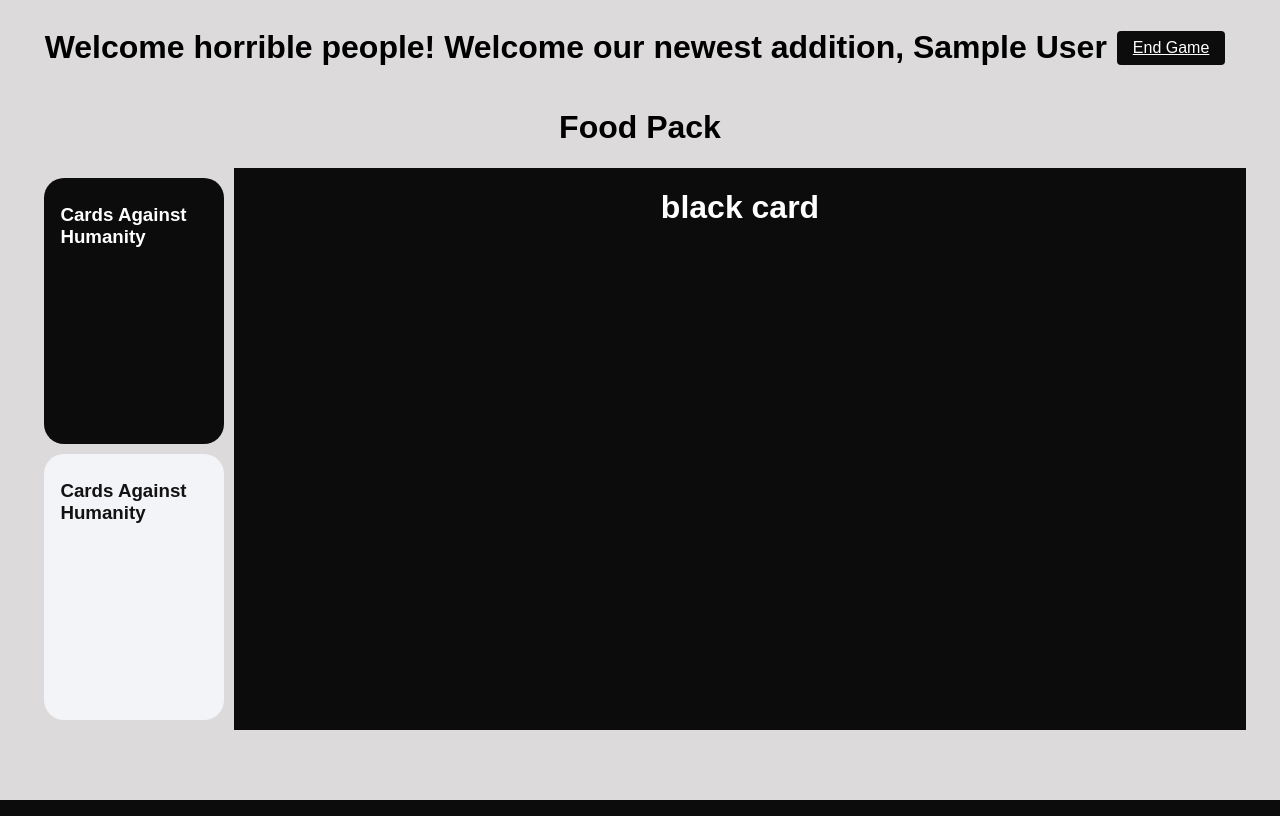
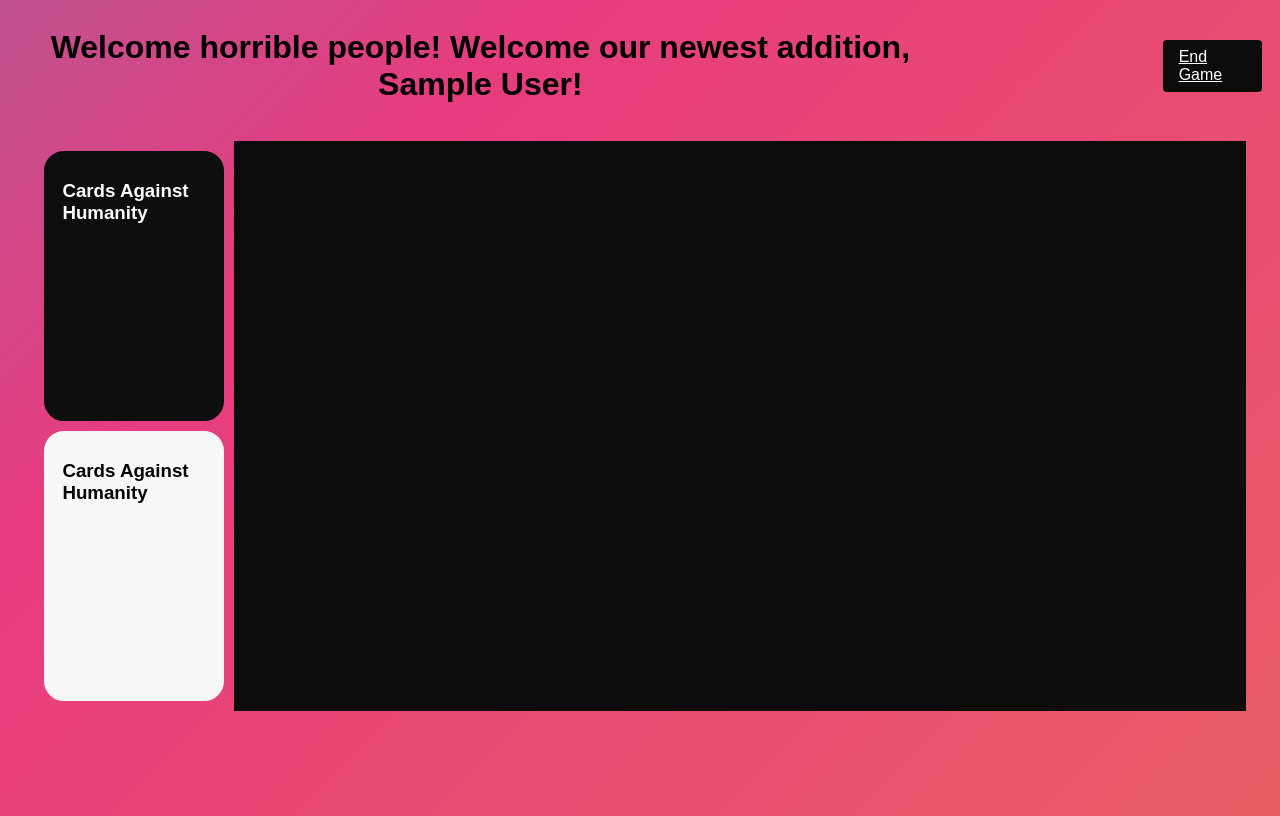
Before and after one commit to dyslecixdev/Cards-Against-Humanity, a Flask app: page /dashboard in a window 1280 px wide. Run offline with Flask 2, Linux system fonts and the light colour scheme; the visitor is signed in with stand-in values (Sample User, id 1); some web fonts are replaced.

Commit message:
final 10/20/21 commit

```diff
--- a/flask_app/static/css/style.css
+++ b/flask_app/static/css/style.css
@@ -1,14 +1,34 @@
 /*Cards @dashboard.html*/
+
 .flex{
   display: flex;
   justify-content: center;
 }
+
 .dash {
   font-family: 'Basic', sans-serif;
-    background-color: rgb(220, 218, 218);
+	background: linear-gradient(-45deg, #ee7752, #e73c7e, #23a6d5, #23d5ab);
+	background-size: 400% 400%;
+	animation: gradient 15s ease infinite;
+	height: 100vh;
+  padding: 0px;
 }
+
+@keyframes gradient {
+	0% {
+		background-position: 0% 50%;
+	}
+	50% {
+		background-position: 100% 50%;
+	}
+	100% {
+		background-position: 0% 50%;
+	}
+}
+
 .dash h1 {
   text-align: center;
+  margin-right: 200px;
 }
 
 .navbar {
@@ -19,7 +39,8 @@
   width: 200px;
 }
 
-  .black { /*Black cards*/
+/*Black cards*/
+.black {
   background-color: black;
   border: 2px solid black;
   border-radius: 20px;
@@ -28,7 +49,8 @@
   margin: 10px;
 }
 
-  .white { /*White cards*/
+/*White cards*/
+.white {
   background-color: white;
   border: 2px solid black;
   border-radius: 20px;
@@ -54,6 +76,34 @@
   width: 80%;
 }
 
+/* the hand */
+.hand {
+  position: absolute;
+  margin: 0% 5% 0% 20%;
+  bottom: 2px;
+  height: 300px;
+}
+
+.hand_card {
+  width: 150px;
+  margin-left: 10px;
+  border: 2px solid #f3f5f5;
+  background-color: #f6f8f8;
+  border-radius: 20px;
+  color: rgb(3, 3, 3);
+  transition: .3s;
+  text-align: left;
+}
+
+.hand_card:hover {
+  box-shadow: 8px -8px #960b96;
+  transition: .3s;
+}
+
+.hand_card h3{
+  margin-bottom: 35px;
+}
+
 /* rainbow button */
 .rainbow{
   background-color: #0c0c0c;
@@ -74,6 +124,7 @@
   border-radius: 20px;
   margin: 10px;
 }
+
 .rainbow_white{
   background-color: #f2f4f7;
   border-radius: 4px;
@@ -108,9 +159,43 @@
   animation:slidebg 2s linear infinite;
 }
 
-
 @keyframes slidebg {
   to {
     background-position:40vw;
   }
 }
+
+.button-b {
+  border: 2px solid #0d0e0e;
+  background-color: #0d0e0e;
+  border-radius: 20px;
+  color: rgb(252, 252, 252);
+  transition: .3s;
+  padding: 8px 16px;
+  height: 250px;
+  margin: 10px;
+}
+
+.button-b:hover {
+  box-shadow: -8px 8px #ffffff;
+  transition: .3s;
+}
+
+.button-w {
+  border: 2px solid #f3f5f5;
+  background-color: #f6f8f8;
+  border-radius: 20px;
+  color: rgb(3, 3, 3);
+  transition: .3s;
+  padding: 8px 16px;
+  height: 250px;
+  margin: 10px;
+}
+
+.button-w:hover {
+  box-shadow: -8px 8px #181718;
+  transition: .3s;
+}
+
+/* Fix absolute position on white cards.
+Anchor to bottom of browser. */
--- a/flask_app/static/js/Cah.js
+++ b/flask_app/static/js/Cah.js
@@ -1,7 +1,7 @@
 export const Cah =
 [
   {
-    "name": "Food Pack",
+    "name": "Main",
     "white": [
       {
         "text": "A belly full of hard-boiled eggs.",
@@ -20,7 +20,7 @@
         "pack": 0
       },
       {
-        "text": "Being emotionally and physically dominated by Gordon Ramsay.",
+        "text": "Being psychologically scarred by Gordon Ramsay.",
         "pack": 0
       },
       {
@@ -40,7 +40,7 @@
         "pack": 0
       },
       {
-        "text": "Jizz Twinkies.",
+        "text": "Mustard Twinkies.",
         "pack": 0
       },
       {
@@ -88,7 +88,7 @@
         "pack": 0
       },
       {
-        "text": "The hot dog I put in my vagina ten days ago.",
+        "text": "The hot dog I put in my butthole ten days ago.",
         "pack": 0
       },
       {
@@ -96,47 +96,9 @@
         "pack": 0
       },
       {
-        "text": "What to do with all of this chocolate on my penis.",
-        "pack": 0
-      }
-    ],
-    "black": [
-      {
-        "text": "Aw babe, your burbs smell like _.",
-        "pick": 1,
+        "text": "What to do with all of this chocolate on my face.",
         "pack": 0
       },
-      {
-        "text": "Don`t fear failure fear _",
-        "pick": 1,
-        "pack": 0
-      },
-      {
-        "text": "Excuse me, waiter. Could you take this back? This soup tastes like _.",
-        "pick": 1,
-        "pack": 0
-      },
-      {
-        "text": "I'm Bobby Flay, and if you can't stand _. get out of the kitchen!",
-        "pick": 1,
-        "pack": 0
-      },
-      {
-        "text": "It's not delivery. It's _.",
-        "pick": 1,
-        "pack": 0
-      },
-      {
-        "text": "Now on Netflix: Jiro Dreams Of _.",
-        "pick": 1,
-        "pack": 0
-      }
-    ],
-    "official": true
-  },
-  {
-    "name": "Geek Pack",
-    "white": [
       {
         "text": "A fully-dressed female videogame character.",
         "pack": 1
@@ -146,7 +108,7 @@
         "pack": 1
       },
       {
-        "text": "A homemade, cum-stained Star Trek Uniform.",
+        "text": "A homemade, sweat-stained Star Trek Uniform.",
         "pack": 1
       },
       {
@@ -174,10 +136,6 @@
         "pack": 1
       },
       {
-        "text": "Getting bitten by a radioactive spider and then battling leukimia for 30 years.",
-        "pack": 1
-      },
-      {
         "text": "KHAAAAAAAAN!",
         "pack": 1
       },
@@ -186,7 +144,7 @@
         "pack": 1
       },
       {
-        "text": "Offering sexual favors for an ore and a sheep.",
+        "text": "Offering your only child for an ore and a sheep.",
         "pack": 1
       },
       {
@@ -198,7 +156,7 @@
         "pack": 1
       },
       {
-        "text": "Ser Jorah Mormont's cerulean-blue balls.",
+        "text": "Flynn's insatiable bloodlust.",
         "pack": 1
       },
       {
@@ -206,7 +164,7 @@
         "pack": 1
       },
       {
-        "text": "Stuffing my balls into a Sega Genesis and pressing the power button.",
+        "text": "Forcing my tongue into a Sega Genesis and pressing the power button.",
         "pack": 1
       },
       {
@@ -214,11 +172,11 @@
         "pack": 1
       },
       {
-        "text": "Tapping Serra Angel.",
+        "text": "Muhammad's seventh visit to the Starbucks restroom.",
         "pack": 1
       },
       {
-        "text": "The Cock Ring of Alacrity.",
+        "text": "One ring to rule them all.",
         "pack": 1
       },
       {
@@ -232,9 +190,132 @@
       {
         "text": "Yoshi's huge egg-laying cloaca.",
         "pack": 1
+      },
+      {
+        "text": "A picture of Sean Connery shirtless",
+        "pack": 2
+      },
+      {
+        "text": "A hazmat suit full of farts.",
+        "pack": 2
+      },
+      {
+        "text": "A misty room full of glistening egg sacs.",
+        "pack": 2
+      },
+      {
+        "text": "A planet-devouring space worm named Pablo.",
+        "pack": 2
+      },
+      {
+        "text": "A protagonist with no qualities.",
+        "pack": 2
+      },
+      {
+        "text": "An alternate history where Hitler was gay but he still killed all those people.",
+        "pack": 2
+      },
+      {
+        "text": "Beep beep boop beep boop.",
+        "pack": 2
+      },
+      {
+        "text": "Cheerful organ-harvesting robots.",
+        "pack": 2
+      },
+      {
+        "text": "Cosmic bowling.",
+        "pack": 2
+      },
+      {
+        "text": "Tyler's wind tunnel torture technique.",
+        "pack": 2
+      },
+      {
+        "text": "Frantically writing equations on a chalkboard.",
+        "pack": 2
+      },
+      {
+        "text": "Funkified aliens from the planet Groovius.",
+        "pack": 2
+      },
+      {
+        "text": "Going too far with science and bad things happening.",
+        "pack": 2
+      },
+      {
+        "text": "How great of a movie Men In Black was.",
+        "pack": 2
+      },
+      {
+        "text": "Laying thousands of eggs in a man's colon.",
+        "pack": 2
+      },
+      {
+        "text": "Realizing every person's average age in heaven is sixty.",
+        "pack": 2
+      },
+      {
+        "text": "Nine seasons of sexual tension with David Duchovny.",
+        "pack": 2
+      },
+      {
+        "text": "That girl from the Hunger Games.",
+        "pack": 2
+      },
+      {
+        "text": "The dystopia we're living in right now.",
+        "pack": 2
+      },
+      {
+        "text": "The ending of Lost.",
+        "pack": 2
+      },
+      {
+        "text": "Christian's zoom lagging...again.",
+        "pack": 2
+      },
+      {
+        "text": "Chewbacca's dingleberries.",
+        "pack": 2
+      },
+      {
+        "text": "Tickling the ivory keys.",
+        "pack": 2
       }
     ],
+
     "black": [
+      {
+        "text": "Aw babe, your burps smell like _.",
+        "pick": 1,
+        "pack": 0
+      },
+      {
+        "text": "Don`t fear failure, fear _",
+        "pick": 1,
+        "pack": 0
+      },
+      {
+        "text": "Excuse me, waiter. Could you take this back? This soup tastes like _.",
+        "pick": 1,
+        "pack": 0
+      },
+      {
+        "text": "I'm Bobby Flay, and if you can't stand _. get out of the kitchen!",
+        "pick": 1,
+        "pack": 0
+      },
+      {
+        "text": "It's not delivery. It's _.",
+        "pick": 1,
+        "pack": 0
+      },
+      {
+        "text": "Now on Netflix: Jiro Dreams Of _.",
+        "pick": 1,
+        "pack": 0
+      },
       {
         "text": "_ is way better in _ mode.",
         "pick": 2,
@@ -261,110 +342,10 @@
         "pack": 1
       },
       {
-        "text": "What's the latest bullshit that's troubling this quaint fantasy town?",
+        "text": "What's the latest gossip that's troubling this quaint fantasy town?",
         "pick": 1,
         "pack": 1
-      }
-    ],
-    "official": true
-  },
-  {
-    "name": "Sci-Fi Pack",
-    "white": [
-      {
-        "text": "[A picture of Sean Connery in the movie Zardoz]",
-        "pack": 2
       },
-      {
-        "text": "A hazmat suit full of farts.",
-        "pack": 2
-      },
-      {
-        "text": "A misty room full of glistening egg sacs.",
-        "pack": 2
-      },
-      {
-        "text": "A planet-devouring space worm named Rachel.",
-        "pack": 2
-      },
-      {
-        "text": "A protagonist with no qualities.",
-        "pack": 2
-      },
-      {
-        "text": "An alternate history where Hitler was gay but he still killed all those people.",
-        "pack": 2
-      },
-      {
-        "text": "Beep beep boop beep boop.",
-        "pack": 2
-      },
-      {
-        "text": "Cheerful blowjob robots.",
-        "pack": 2
-      },
-      {
-        "text": "Cosmic bowling.",
-        "pack": 2
-      },
-      {
-        "text": "Darmok and Jalad at Tanagra.",
-        "pack": 2
-      },
-      {
-        "text": "Frantically writing equations on a chalkboard.",
-        "pack": 2
-      },
-      {
-        "text": "Funkified aliens from the planet Groovius.",
-        "pack": 2
-      },
-      {
-        "text": "Going too far with science and bad things happening.",
-        "pack": 2
-      },
-      {
-        "text": "How great of a movie Men In Black was.",
-        "pack": 2
-      },
-      {
-        "text": "Laying thousands of eggs in a man's colon.",
-        "pack": 2
-      },
-      {
-        "text": "Masturbating Yoda's leathery turtle-penis.",
-        "pack": 2
-      },
-      {
-        "text": "Nine seasons of sexual tension with David Duchovny.",
-        "pack": 2
-      },
-      {
-        "text": "That girl from the Hunger Games.",
-        "pack": 2
-      },
-      {
-        "text": "The dystopia we're living in right now.",
-        "pack": 2
-      },
-      {
-        "text": "The ending of Lost.",
-        "pack": 2
-      },
-      {
-        "text": "Three boobs.",
-        "pack": 2
-      },
-      {
-        "text": "Trimming the poop out of Chewbacca's butt hair.",
-        "pack": 2
-      },
-      {
-        "text": "Vulcan sex-madness.",
-        "pack": 2
-      }
-    ],
-    "black": [
       {
         "text": "Computer! Display _ on screen. Enhance.",
         "pick": 1,
--- a/flask_app/static/js/index.js
+++ b/flask_app/static/js/index.js
@@ -1,34 +1,49 @@
 import { Cah } from './Cah.js';
-var foodPack = Cah[0];
-var geekPack = Cah[1];
-var scifiPack = Cah[2];
-var black_cards = foodPack.black;
-var white_cards = foodPack.white;
+var MainPack = Cah[0];
+var black_cards = MainPack.black;
+var white_cards = MainPack.white;
 
-console.log(foodPack.name);
+console.log(MainPack.name);
 
-var show = document.getElementById("show")
 
-show.innerHTML = `<h1> ${foodPack.name} </h1>`
-
+var the_hand = [];
+var the_text = [];
 
 var white = document.getElementById("white")
 white.addEventListener('click', white_random)
 function white_random() {
-    var foodWhiteCards = white_cards[Math.floor(Math.random()*white_cards.length)];
-    console.log(`${foodWhiteCards.text}`);
-    alert(`${foodWhiteCards.text}`);
+    var random_w_card = white_cards[Math.floor(Math.random()*white_cards.length)];
+    var WhiteCards = random_w_card.text;
+
+    if(the_hand.length < 7){
+        var hand = document.getElementById('hand')
+        the_hand.push(hand.innerHTML += `<td id="hand_card" class="hand_card"><h3>${WhiteCards}<h3></td>`);
+        the_text.push(`${WhiteCards}`);
+    }
+}
+console.log(the_text);
+console.log(the_hand);
+
+
+// var user_card = document.getElementById("hand_card")
+// user_card.addEventListener('click', user_picks)
+// function user_picks(){
+
+// }
+
+var BlackCards = black_cards[Math.floor(Math.random()*black_cards.length)];
+console.log(`${BlackCards.text}`);
+
+var black = document.getElementById("black")
+black.addEventListener('click', black_random)
+function black_random() {
+    var BlackCards = black_cards[Math.floor(Math.random()*black_cards.length)];
+    var master = document.getElementById('master')
+    console.log(`${BlackCards.text}`);
+    master.innerHTML = `<h1>${BlackCards.text}</h1>`
 }
 
-var white = document.getElementById("white")
-white.addEventListener('click', white_random)
-function black_random() {
-    var foodWhiteCards = black_cards[Math.floor(Math.random()*black_cards.length)];
-    console.log(`${foodBlackCards.text}`);
-    var pop = document.getElementById('pop');
-    pop.style.display = "block";
-    pop.innerHTML = `<h2>${foodBlackCards.text}</h2>`
-}
+
 
 
 // for(const card of foodWhiteCards) {
@@ -39,3 +54,5 @@
 // var pop = document.getElementById("pop")
 // // var randomBlack_card = black_cards[Math.floor(Math.random()*black_cards.length)];
 // pop.innerHTML = `<h2>${}`
+
+//slice method to remove white cards.
--- a/flask_app/templates/dashboard.html
+++ b/flask_app/templates/dashboard.html
@@ -9,16 +9,13 @@
     <link rel="preconnect" href="https://fonts.googleapis.com">
     <link rel="preconnect" href="https://fonts.gstatic.com" crossorigin>
     <link href="https://fonts.googleapis.com/css2?family=Basic&display=swap" rel="stylesheet">
-
-    <script type="module" src="{{url_for('static', filename= 'js/Cah.js')}}"></script>
-    <script type="module" src="{{url_for('static', filename= 'js/index.js')}}"></script>
     <title>Dashboard</title>
 </head>
 <body class="dash">
 
     <!--Header and Logout link-->
     <div class="navbar flex">
-        <h1>Welcome horrible people! Welcome our newest addition, {{user.character_name}}</h1>
+        <h1>Welcome horrible people! Welcome our newest addition, {{user.character_name}}!</h1>
         <a href="/logout" class="rainbow rainbow-5">End Game<a/>
     </div>
 
@@ -29,19 +26,28 @@
         </ul>
         <div class="flex">
             <div class="cards">
-                <div id='black' class="rainbow_black rainbow-5">
+                <div id='black' class="button-b">
                     <h3>Cards Against Humanity</h3>
                 </div>
                 <!-- pop-up the text within the card  -->
-                <div id='white' class="rainbow_white rainbow-5">
+                <div id='white' class="button-w">
                     <h3>Cards Against Humanity</h3>
                 </div>
             </div>
             <div id="master">
-                <h1>black card</h1>
+            <!--Center the black card text in this box-->
             </div>
         </div>
     </div>
-    <!--Links index.js-->
+    <div class="hand flex">
+        <table>
+            <tr id="hand">
+
+            </tr>
+        </table>
+    </div>
+    <!--Links js-->
+    <script type="module" src="{{url_for('static', filename= 'js/Cah.js')}}"></script>
+    <script type="module" src="{{url_for('static', filename= 'js/index.js')}}"></script>
 </body>
 </html>
```
Lines whose indentation alone changed are shown as unchanged.
